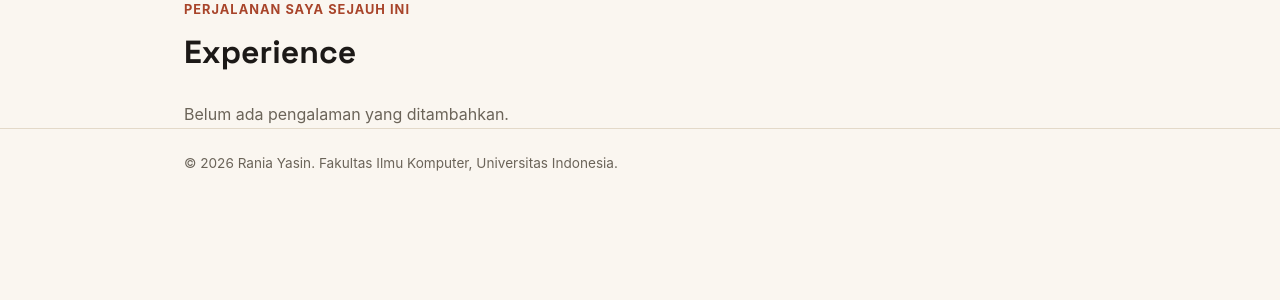
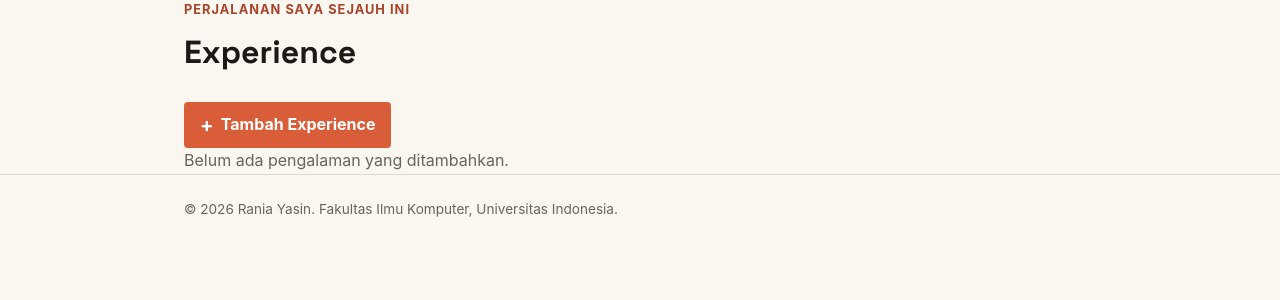
Before and after one commit to raniaysnn/myportofolio, a Django app: page /experience/ in a window 1280 px wide. Shown: the part 81-381 px from the top of the page. Run offline with Django 5.2, Linux system fonts and the light colour scheme; data that the repository does not hold is empty.

Commit message:
feat: tugas 3

```diff
--- a/main/models.py
+++ b/main/models.py
@@ -9,6 +9,7 @@ class Experience(models.Model):
         ('part-time', 'Part-Time'),
         ('full-time', 'Full-Time'),
         ('freelance', 'Freelance'),
+        ('organization', 'Organization'),
     ]
 
     id = models.UUIDField(primary_key=True, default=uuid.uuid4, editable=False)
--- a/main/urls.py
+++ b/main/urls.py
@@ -1,6 +1,6 @@
 from django.urls import path
 
-from main.views import show_main, show_experience, show_project, show_projects, create_project, get_projects_json, delete_project
+from main.views import show_main, show_experience, show_project, show_projects, create_project, get_projects_json, delete_project, create_experience, get_experiences_json, delete_experience, update_experience
 app_name = "main"
 
 urlpatterns = [
@@ -11,4 +11,8 @@ urlpatterns = [
     path("project/add", create_project, name="create_project"),
     path("api/projects/", get_projects_json, name="get_projects_json"),
     path("project/<uuid:project_id>/delete/",delete_project,name="delete_project"),
+    path("experience/add/", create_experience, name="create_experience"),
+    path("experience/<uuid:experience_id>/edit/", update_experience, name="update_experience"),
+    path("experience/<uuid:experience_id>/delete/", delete_experience, name="delete_experience"),
+    path("api/experiences/", get_experiences_json, name="get_experiences_json"),
 ]
--- a/main/views.py
+++ b/main/views.py
@@ -6,7 +6,7 @@ from django.http import JsonResponse
 
 from main.models import Experience, Project
 
-from main.forms import ProjectForm # tugas3
+from main.forms import ProjectForm, ExperienceForm # tugas3
 
 
 def show_main(request):
@@ -23,11 +23,69 @@ def show_main(request):
 
 
 def show_experience(request):
+    json_response = get_experiences_json(request)
+
+    experiences = serializers.deserialize(
+        "json",
+        json_response.content.decode("utf-8"),
+    )
+    experience_list = [experience.object for experience in experiences]
+
     context = {
         "name": "Rania Yasin",
-        "experience_list": Experience.objects.all(),
+        "experience_list": experience_list,
     }
     return render(request, "experience.html", context)
+
+def create_experience(request):
+    form = ExperienceForm(request.POST or None)
+
+    if request.method == "POST" and form.is_valid():
+        form.save()
+        messages.success(request, "Pengalaman berhasil ditambahkan!")
+        return redirect("main:show_experience")
+
+    context = {
+        "name": "Rania Yasin",
+        "form": form,
+        "form_title": "Tambah Experience",
+        "submit_label": "Tambah Experience",
+    }
+    return render(request, "experience_form.html", context)
+
+
+def update_experience(request, experience_id):
+    experience = get_object_or_404(Experience, pk=experience_id)
+    form = ExperienceForm(request.POST or None, instance=experience)
+
+    if request.method == "POST" and form.is_valid():
+        form.save()
+        messages.success(request, "Pengalaman berhasil diperbarui!")
+        return redirect("main:show_experience")
+
+    context = {
+        "name": "Rania Yasin",
+        "form": form,
+        "form_title": "Edit Experience",
+        "submit_label": "Simpan Perubahan",
+    }
+    return render(request, "experience_form.html", context)
+
+
+def delete_experience(request, experience_id):
+    experience = get_object_or_404(Experience, pk=experience_id)
+
+    if request.method == "POST":
+        experience.delete()
+        messages.success(request, "Pengalaman berhasil dihapus!")
+
+    return redirect("main:show_experience")
+
+
+def get_experiences_json(request):
+    experiences = Experience.objects.all().order_by("-started_at")
+    experiences_json = serializers.serialize("json", experiences)
+    return HttpResponse(experiences_json, content_type="application/json")
 
 def show_project(request):
     project_list = Project.objects.all()
--- a/templates/experience.html
+++ b/templates/experience.html
@@ -1,35 +1,21 @@
-{% load static %}
+{% extends "base.html" %}
 
-<!DOCTYPE html>
-<html lang="en">
-<head>
-    <meta charset="UTF-8">
-    <meta name="viewport" content="width=device-width, initial-scale=1.0">
+{% block meta %}
     <title>Experience - {{ name }}</title>
-    <link rel="preconnect" href="https://fonts.googleapis.com">
-    <link rel="preconnect" href="https://fonts.gstatic.com" crossorigin>
-    <link href="https://fonts.googleapis.com/css2?family=Space+Grotesk:wght@500;700&display=swap" rel="stylesheet">
-    <link rel="stylesheet" href="{% static 'css/style.css' %}">
-</head>
+{% endblock meta %}
 
-<body>
-    <header class="site-header">
-        <div class="container">
-            <a href="{% url 'main:show_main' %}" class="brand">{{ name }}</a>
-            <nav class="navbar">
-                <a href="{% url 'main:show_main' %}">Profile</a>
-                <a href="{% url 'main:show_experience' %}">Experience</a>
-                <a href="{% url 'main:show_main' %}#skills">Skills</a>
-                <a href="{% url 'main:show_main' %}#project">Projects</a>
-            </nav>
-        </div>
-    </header>
+{% block content %}
 
 <main>
     <section class="experience-section" id="experience">
         <div class="container">
             <p class="section-kicker">Perjalanan saya sejauh ini</p>
             <h1>Experience</h1>
+
+            <a href="{% url 'main:create_experience' %}" class="button project-add-button">
+                <span aria-hidden="true">+</span>
+                Tambah Experience
+            </a>
 
             <div class="experience-grid">
                 {% for experience in experience_list %}
@@ -47,6 +33,22 @@
                         {% else %}
                             <p class="experience-status">Selesai</p>
                         {% endif %}
+
+                                                <div class="project-actions">
+                            <a href="{% url 'main:update_experience' experience.id %}"
+                            class="button button-secondary">
+                                Edit
+                            </a>
+
+                            <form method="post"
+                                action="{% url 'main:delete_experience' experience.id %}"
+                                onsubmit="return confirm('Hapus experience ini?');">
+                                {% csrf_token %}
+                                <button type="submit" class="button button-danger">
+                                    Hapus
+                                </button>
+                            </form>
+                        </div>
                     </article>
                 {% empty %}
                     <p class="empty-state">
@@ -58,10 +60,4 @@
     </section>
 </main>
 
-    <footer class="site-footer">
-        <div class="container">
-            <p>&copy; 2026 {{ name }}. Fakultas Ilmu Komputer, Universitas Indonesia.</p>
-        </div>
-    </footer>
-</body>
-</html>
+{% endblock content %}
```
Also changed, not shown: main/forms.py (+39 -2 lines), main/tests.py (+58 -0 lines), templates/experience_form.html (added, +42 -0 lines), main/migrations/0007_delete_projectdocumentation.py (added).
